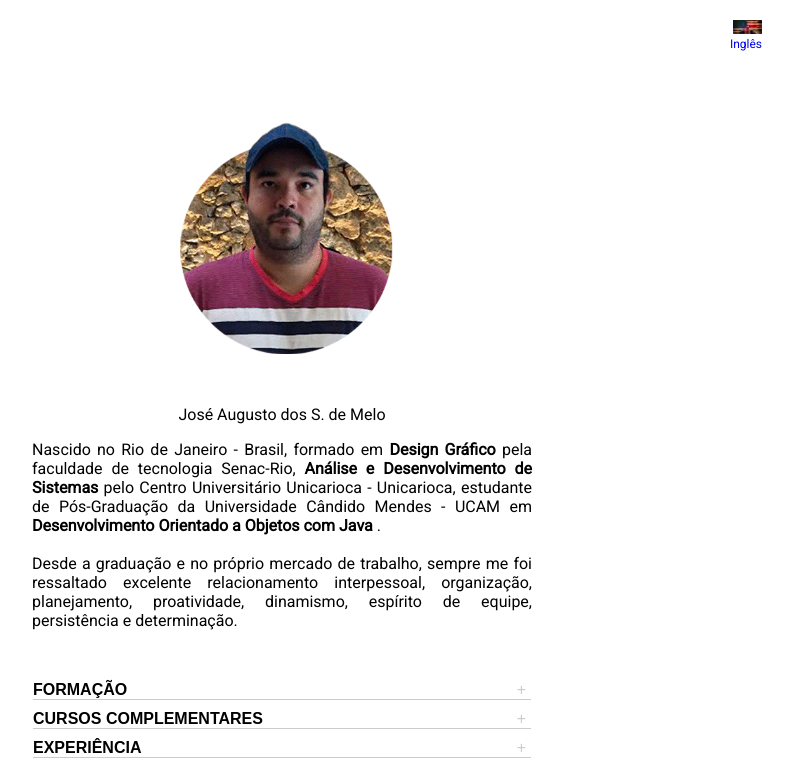
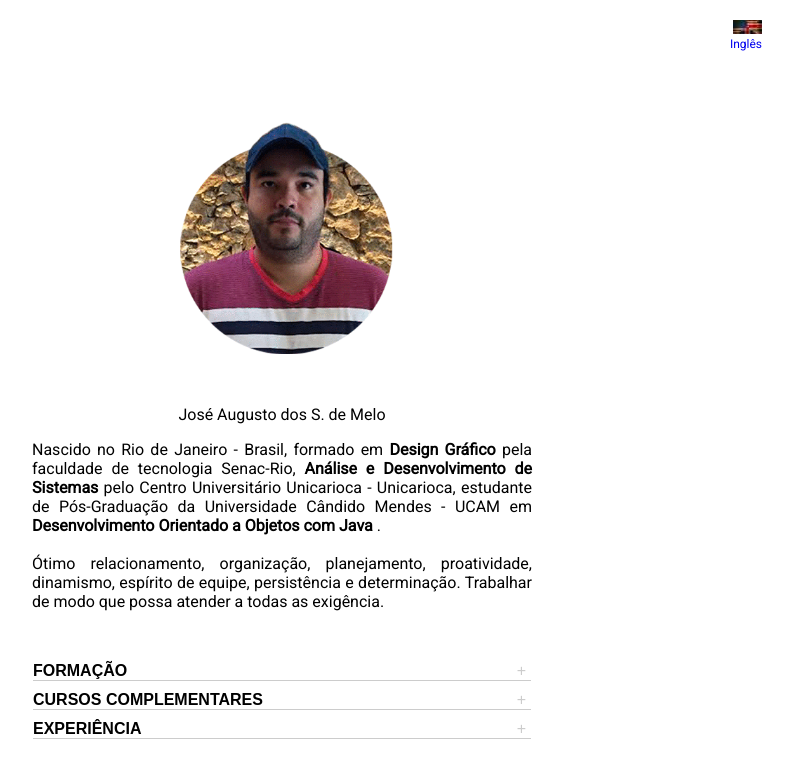
Before and after one commit to joseaugustomelo/Portfolio, a plain HTML site: page index.html in a window 1280 px wide. Shown: the top 765 px of the page, without its empty margins (358-1151 px from the left). Drawn offline with Linux system fonts and the light colour scheme.

Commit message:
Add files via upload

```diff
--- a/index.html
+++ b/index.html
@@ -90,7 +90,8 @@ $(document).ready(function () {
              <div class="eu">
                <p>Nascido no Rio de Janeiro - Brasil, formado em <b>Design Gráfico</b> pela faculdade de tecnologia Senac-Rio, <b>Análise e Desenvolvimento de Sistemas</b> pelo Centro Universitário Unicarioca - Unicarioca, estudante de Pós-Graduação da Universidade Cândido Mendes - UCAM em <b> Desenvolvimento Orientado a Objetos com Java</b> .<br>
                  <br>
-                Desde a graduação e no próprio mercado de trabalho, sempre me foi ressaltado excelente relacionamento interpessoal, organização, planejamento, proatividade, dinamismo, espírito de equipe, persistência e determinação.</p>
+                Ótimo relacionamento, organização, planejamento, proatividade, dinamismo, espírito de equipe,
+                persistência e determinação. Trabalhar de modo que possa atender a todas as exigência.</p>
               </div>
           </section>
            </div>
```
Also changed, not shown: sobreingles.html (+1 -1 lines).
